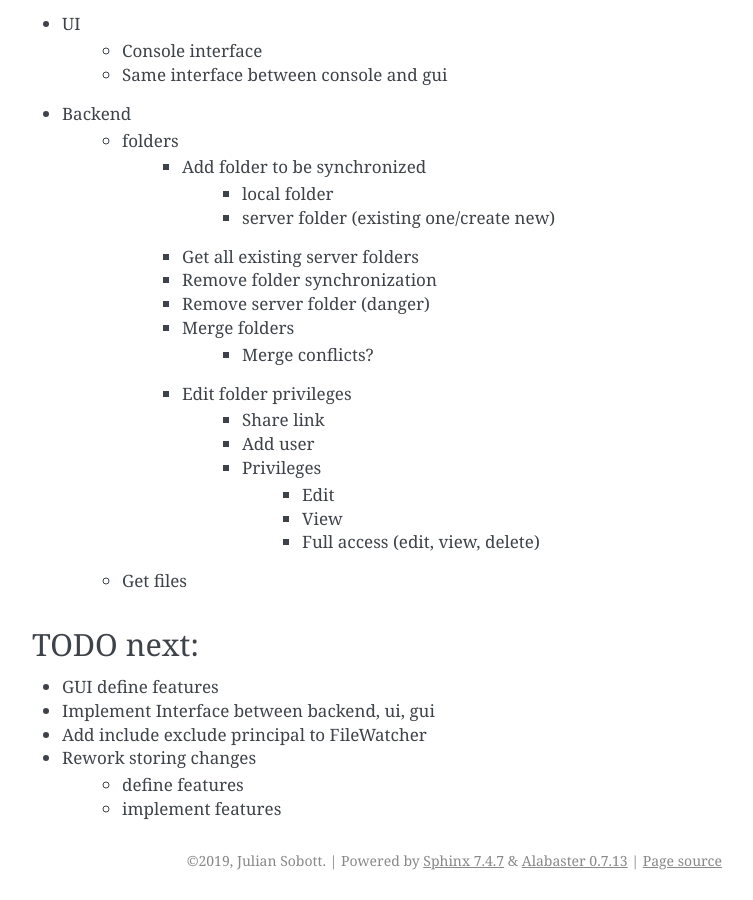
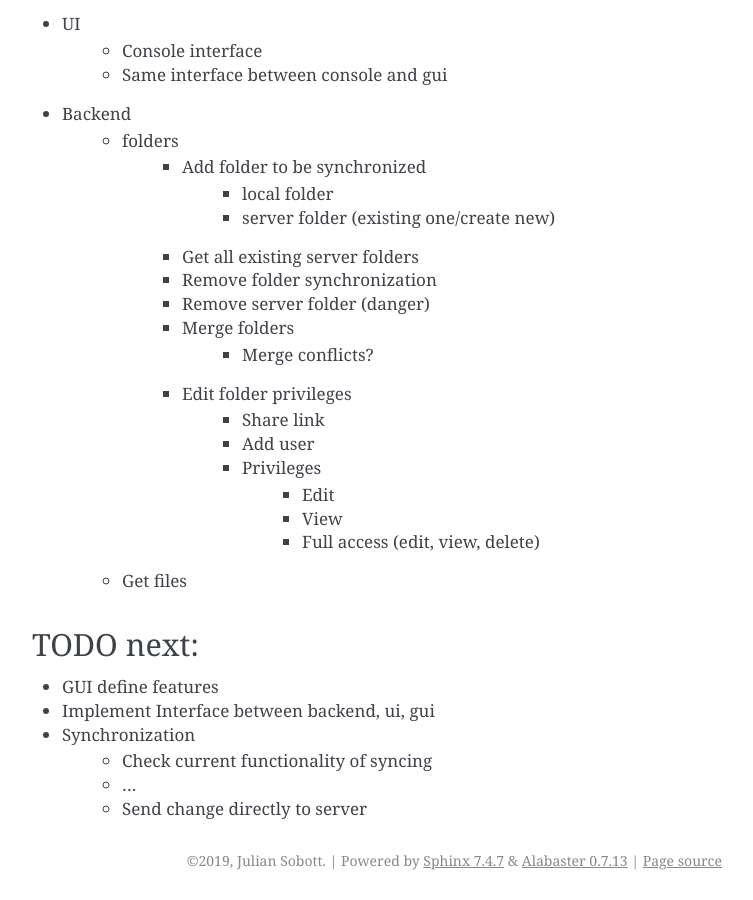
Before and after one commit to JulianSobott/OpenDrive, a Sphinx documentation site: the page built from docs/dev_guide.rst, in a window 1280 px wide and 900 px high, scrolled down 2769 px. Shown: the whole window, without its empty margins (388-1141 px from the left). Built offline with Sphinx 7.4.7, drawn with Linux system fonts in a browser that asks for light colours.

Commit message:
Define next todos for synchronization

```diff
--- a/docs/dev_guide.rst
+++ b/docs/dev_guide.rst
@@ -159,7 +159,7 @@ TODO next:
 
 - GUI define features
 - Implement Interface between backend, ui, gui
-- Add include exclude principal to FileWatcher
-- Rework storing changes
-    - define features
-    - implement features
+- Synchronization
+    - Check current functionality of syncing
+    - ...
+    - Send change directly to server
```
